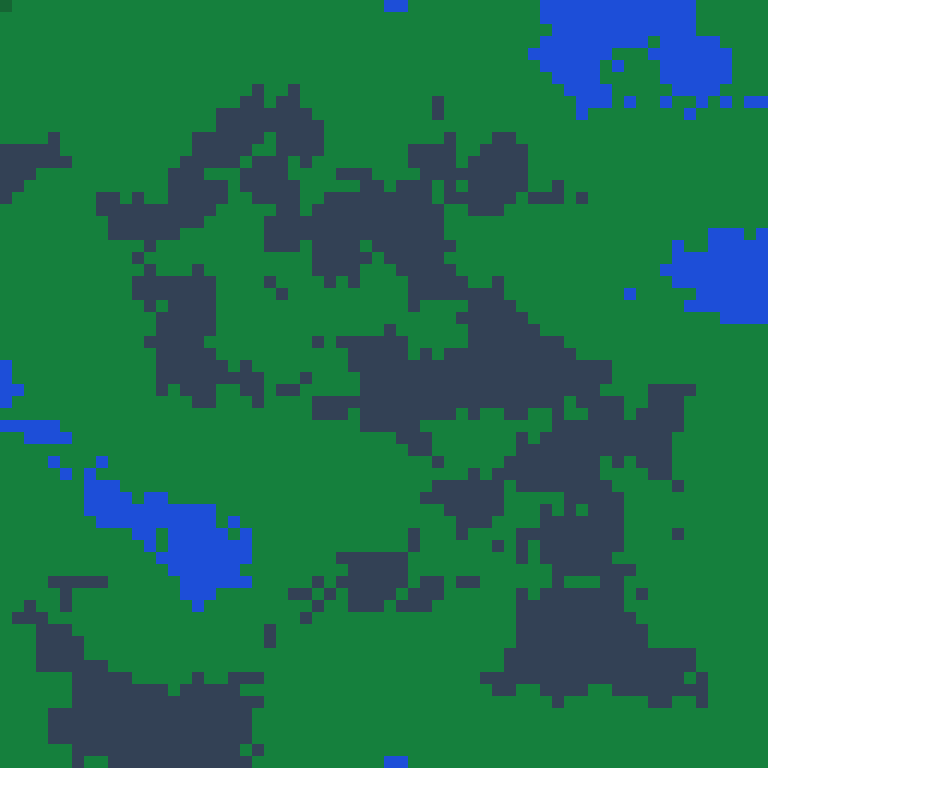
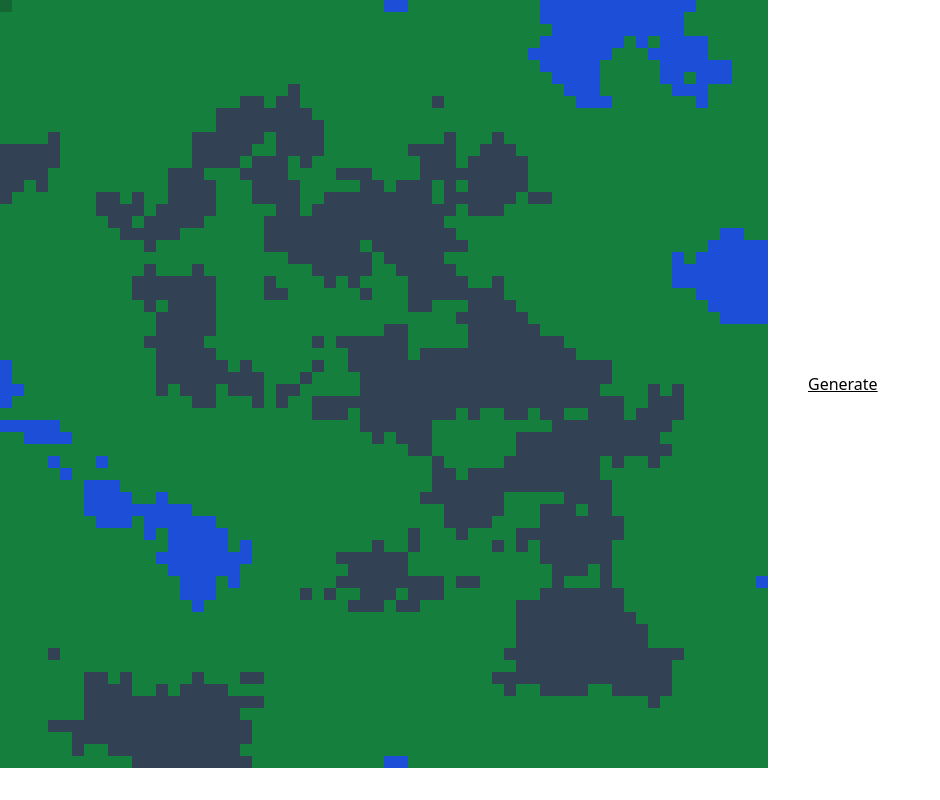
Before and after one commit to Tcumulus/train-game, a React (Create React App) app in the folder interface/: page / in a window 1280 px wide. Shown: the whole page, without its empty margins (0-940 px from the left). Built offline with nearby package versions, Linux system fonts and the light colour scheme.

Commit message:
random city generation

```diff
--- a/interface/src/components/Map.tsx
+++ b/interface/src/components/Map.tsx
@@ -1,30 +1,18 @@
 import React, { useState } from "react"
 import heightmap from "./heightmap.js"
 import Cities from "src/features/Cities/Cities"
+import generateCity from "src/features/Cities/components/generateCity.ts"
 
 const dimensions = 64
 
 const Map: React.FC = () => {
-
-  const generateGrid = () => {
-    const map = heightmap(dimensions, 1, 4)
+  const generateGridType = () => {
+    const map = heightmap(dimensions, 1, 3.5)
     const rows = []
     for(let i = 0; i < dimensions; i++) {
       const column = []
       for(let j = 0; j < dimensions; j++) {
-        column.push(map[i][j])
-      }
-      rows.push(column)
-    }
-    return rows
-  }
-
-  const generateGridType = (grid: Array<Array<number>>) => {
-    const rows = []
-    for(let i = 0; i < dimensions; i++) {
-      const column = []
-      for(let j = 0; j < dimensions; j++) {
-        const cell = grid[i][j]
+        const cell = map[i][j]
         if (cell < 0.2) { column.push(0) }
         else if (cell >= 0.2 && cell < 0.85) { column.push(1) }
         else { column.push(2) }
@@ -34,27 +22,40 @@ const Map: React.FC = () => {
     return rows
   }
 
-  const grid = generateGrid()
-  const [grid_h, setGrid_h] = useState(grid)
-  const [grid_t, setGrid_t] = useState(generateGridType(grid))
+  const map = generateGridType()
+  const [grid, setGrid] = useState(map)
+
+  //temporary
+  const onClick = () => {
+    const [cityX, cityY] = generateCity(map, dimensions)
+
+    let grid_ = map
+    grid_[cityX][cityY] = 3
+    setGrid(grid_)
+  }
 
   return(
     <div className="flex">
       <div className={`grid grid-rows-64 grid-flow-col overflow-auto`}>
-        {grid_t.map((rows, i) =>
+        {grid.map((rows, i) =>
           rows.map((col, k) => (
-            <>
-              { grid_t[i][k] == 0 ?
-                <div key={`${i}-${k}`} className="w-3 h-3 bg-blue-700 hover:bg-blue-800" />
-                : grid_t[i][k] == 1 ?
-                <div key={`${i}-${k}`} className="w-3 h-3 bg-green-700 hover:bg-green-800" />
+            <div key={`${i}-${k}`}>
+              { grid[i][k] === 0 ?
+                <div className="w-3 h-3 bg-blue-700 hover:bg-blue-800" />
+                : grid[i][k] === 1 ?
+                <div className="w-3 h-3 bg-green-700 hover:bg-green-800" />
+                : grid[i][k] === 2 ?
+                <div className="w-3 h-3 bg-slate-700 hover:bg-slate-800" />
                 :
-                <div key={`${i}-${k}`} className="w-3 h-3 bg-slate-700 hover:bg-slate-800" />
+                <div className="w-3 h-3 bg-red-700 hover:bg-red-800" />
               }
-            </>
+            </div>
           ))
         )}
       </div>
+      <button onClick={onClick} className="underline ml-10">
+        Generate
+      </button>
     </div>
   )
 }
--- a/interface/src/components/heightmap.js
+++ b/interface/src/components/heightmap.js
@@ -2,7 +2,7 @@
 // license: MIT
 // rewritten to functional component by Tcumulus
 
-const heightmap = (mapDimension = 16, unitSize = 1, roughness = 8, tile = false) => {
+const heightmap = (mapDimension = 64, unitSize = 1, roughness = 4) => {
 
   // generate empty map with given dimenensions
   let map = Array(mapDimension + 1).fill(0).map(el => new Array(mapDimension + 1).fill(0).map(el => 0));
--- /dev/null
+++ b/interface/src/features/Cities/components/generateCity.ts
@@ -0,0 +1,15 @@
+const generateCity = (grid: number[][], dimensions: number): [number, number] => {
+  let x = Math.floor(Math.random() * (dimensions-2)) + 1 // makes sure x can't be 0 or dimensions
+  let y = Math.floor(Math.random() * (dimensions-2)) + 1
+
+  // check if the random generated cell is on land (1)
+  if (grid[x][y] === 1) {
+    //TODO: check if city is near another city
+    return [x, y]
+  } else {
+    [x, y] = generateCity(grid, dimensions)
+    return [x, y]
+  }
+}
+
+export default generateCity
```
